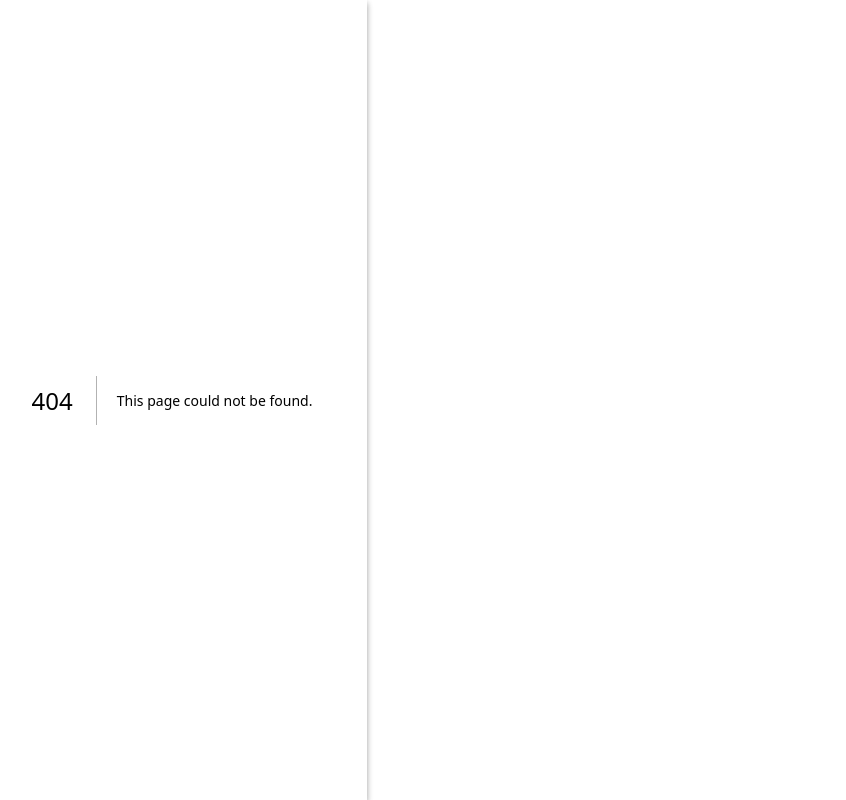
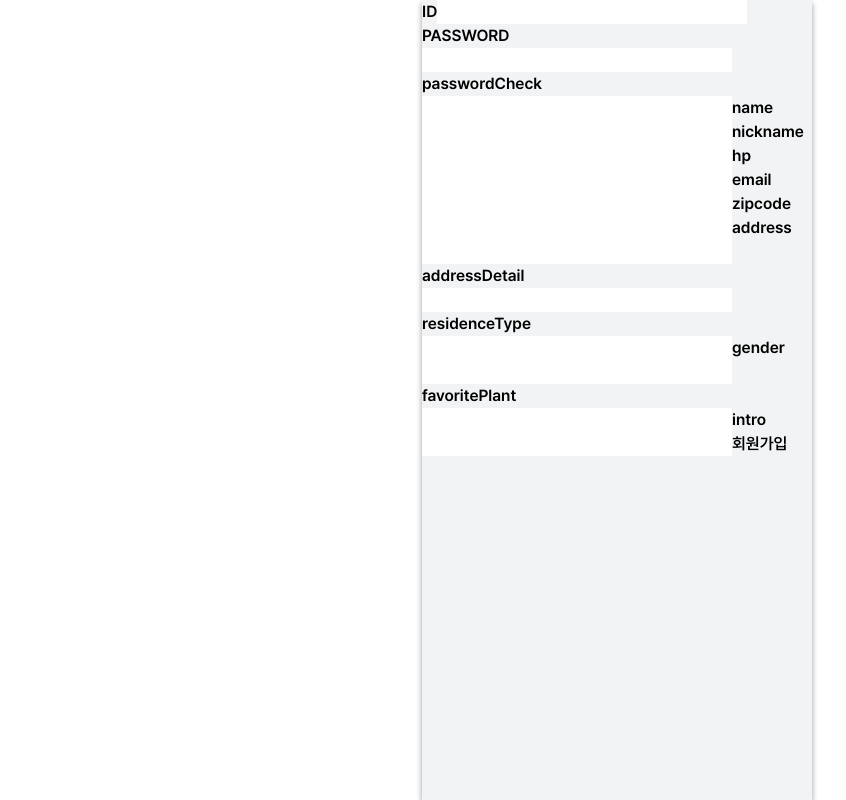
Before and after one commit to Plant-Hostel/PlantHostel-Client, a Next.js app: page /join in a window 1280 px wide. Before the commit this address had no page. Shown: the whole page, without its empty margins (23-869 px from the left). Built offline with nearby package versions, Linux system fonts and the light colour scheme.

Commit message:
회원가입 연동

```diff
--- /dev/null
+++ b/src/api/join.ts
@@ -0,0 +1,27 @@
+import { Member } from "@/types/member";
+
+export const handleJoin = async (memberData: Member) => {
+  try {
+    const response = await fetch(
+      `${process.env.NEXT_PUBLIC_API_SERVER_URL}/members/join`,
+      {
+        method: "POST",
+        credentials: "include",
+        headers: {
+          "Content-Type": "application/json",
+        },
+        body: JSON.stringify({
+          ...memberData,
+        }),
+      }
+    );
+    console.log("Res", response);
+    if (!response.ok) {
+      throw new Error(`join failed with status: ${response.status}`);
+    }
+    const data = await response.json();
+    return data;
+  } catch (err) {
+    console.error("err", err);
+  }
+};
--- /dev/null
+++ b/src/app/join/page.tsx
@@ -0,0 +1,10 @@
+import JoinForm from "@/components/join/JoinForm";
+import React from "react";
+
+export default function page() {
+  return (
+    <div>
+      <JoinForm />
+    </div>
+  );
+}
--- /dev/null
+++ b/src/components/join/JoinForm.tsx
@@ -0,0 +1,147 @@
+"use client";
+
+import { handleJoin } from "@/api/join";
+import { Member } from "@/types/member";
+import { useRouter } from "next/navigation";
+import React from "react";
+import { useForm } from "react-hook-form";
+
+export default function JoinForm() {
+  const router = useRouter();
+
+  const { register, handleSubmit } = useForm<Member>();
+
+  const onSubmit = async (data: Member) => {
+    const result = await handleJoin(data);
+    console.log("result", result);
+    if (result.message === "회원가입이 완료되었습니다.") {
+      router.push("/login");
+    } else {
+      alert("join failed: " + result.message);
+    }
+  };
+
+  return (
+    <div>
+      <form onSubmit={handleSubmit(onSubmit)}>
+        <label htmlFor="userId">ID</label>
+        <input
+          id="userId"
+          {...register("userId", {
+            required: "required",
+          })}
+          type="text"
+        />
+        <label htmlFor="password">PASSWORD</label>
+        <input
+          id="password	"
+          {...register("password", {
+            required: "required",
+            minLength: {
+              value: 5,
+              message: "min length is 5",
+            },
+          })}
+          type="password"
+        />
+        <label htmlFor="passwordCheck">passwordCheck</label>
+        <input
+          id="passwordCheck"
+          {...register("passwordCheck", {
+            required: "required",
+          })}
+          type="password"
+        />
+        <label htmlFor="name">name</label>
+        <input
+          id="name"
+          {...register("name", {
+            required: "required",
+          })}
+          type="text"
+        />
+        <label htmlFor="nickname">nickname</label>
+        <input
+          id="nickname"
+          {...register("nickname", {
+            required: "required",
+          })}
+          type="text"
+        />
+        <label htmlFor="hp">hp</label>
+        <input
+          id="hp"
+          {...register("hp", {
+            required: "required",
+          })}
+          type="text"
+        />
+        <label htmlFor="email">email</label>
+        <input
+          id="email"
+          {...register("email", {
+            required: "required",
+          })}
+          type="email"
+        />
+        <label htmlFor="zipcode">zipcode</label>
+        <input
+          id="zipcode"
+          {...register("zipcode", {
+            required: "required",
+          })}
+          type="text"
+        />
+        <label htmlFor="address">address</label>
+        <input
+          id="address"
+          {...register("address", {
+            required: "required",
+          })}
+          type="text"
+        />
+        <label htmlFor="addressDetail">addressDetail</label>
+        <input
+          id="addressDetail"
+          {...register("addressDetail", {
+            required: "required",
+          })}
+          type="text"
+        />
+        <label htmlFor="residenceType">residenceType</label>
+        <input
+          id="residenceType"
+          {...register("residenceType", {
+            required: "required",
+          })}
+          type="text"
+        />
+        <label htmlFor="gender">gender</label>
+        <input
+          id="gender"
+          {...register("gender", {
+            required: "required",
+          })}
+          type="text"
+        />
+        <label htmlFor="favoritePlant">favoritePlant</label>
+        <input
+          id="favoritePlant"
+          {...register("favoritePlant", {
+            required: "required",
+          })}
+          type="text"
+        />
+        <label htmlFor="intro">intro</label>
+        <input
+          id="intro"
+          {...register("intro", {
+            required: "required",
+          })}
+          type="text"
+        />
+        <button type="submit">회원가입</button>
+      </form>
+    </div>
+  );
+}
--- a/src/components/login/LoginForm.tsx
+++ b/src/components/login/LoginForm.tsx
@@ -11,7 +11,7 @@ interface FormValues {
 }
 
 export default function LoginForm() {
-  const router = useRouter(); // useRouter 초기화
+  const router = useRouter();
 
   const { register, handleSubmit } = useForm<FormValues>();
 
--- /dev/null
+++ b/src/types/member.ts
@@ -0,0 +1,16 @@
+export interface Member {
+  userId: string;
+  password: string;
+  passwordCheck: string;
+  name: string;
+  nickname: string;
+  hp: string;
+  email: string;
+  zipcode: string;
+  address: string;
+  addressDetail: string;
+  residenceType: string;
+  gender: string;
+  favoritePlant: string;
+  intro: string;
+}
```
Also changed, not shown: src/types/plant.ts (deleted).
